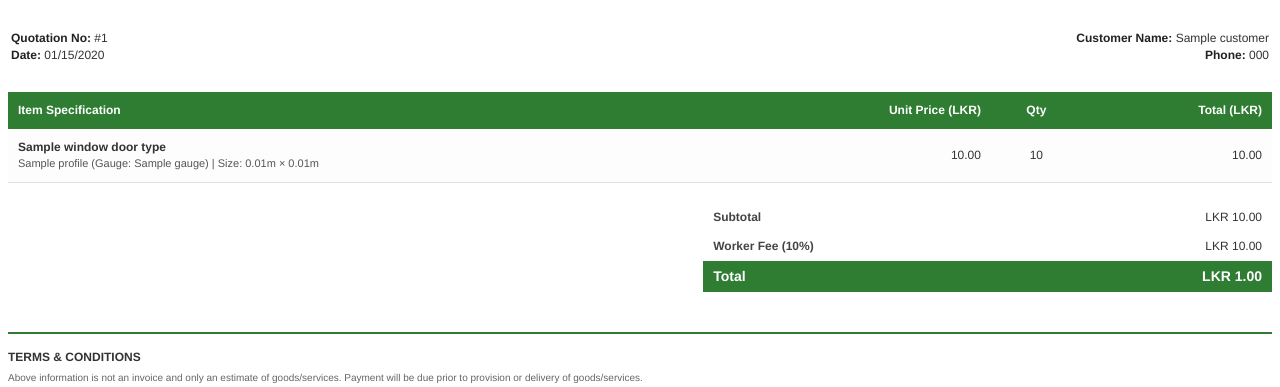
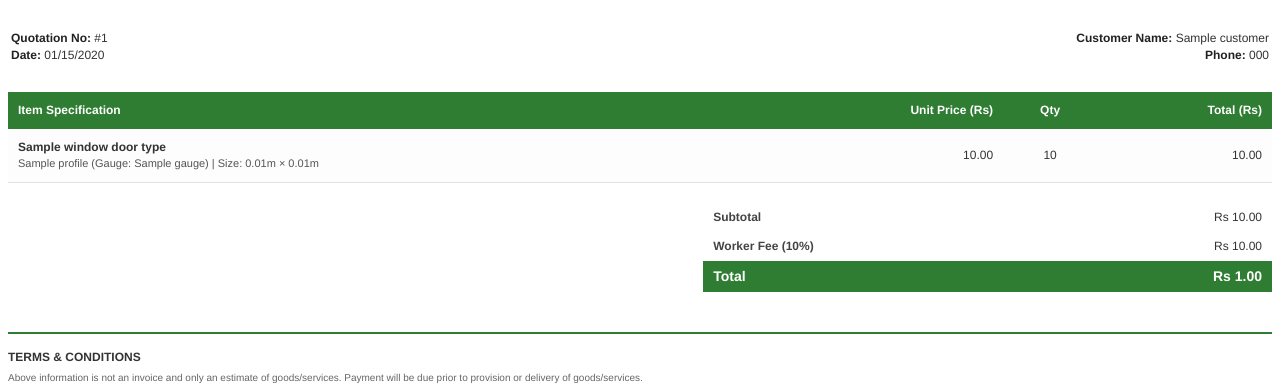
Before and after one commit to dilshanbalasooriya/quo-aluminum, a Python web app: template backend/templates/quotation.html in a window 1280 px wide. Shown: the part 138-525 px from the top of the page. Run offline with Jinja, Linux system fonts and the light colour scheme; the template is opened without the code that fills it: most values are stand-ins (such as "Sample title", 1, 10 or a date in 2020); grey boxes marked "Sample" are stand-in pictures.

```diff
--- a/backend/templates/quotation.html
+++ b/backend/templates/quotation.html
@@ -188,9 +188,9 @@
   <thead>
     <tr>
       <th>Item Specification</th>
-      <th class="right">Unit Price (LKR)</th>
+      <th class="right">Unit Price (Rs)</th>
       <th class="center">Qty</th>
-      <th class="right">Total (LKR)</th>
+      <th class="right">Total (Rs)</th>
     </tr>
   </thead>
   <tbody>
@@ -216,15 +216,15 @@
     <table class="summary-table">
       <tr>
         <td class="label">Subtotal</td>
-        <td class="amount">LKR {{ "{:,.2f}".format(quotation.subtotal) }}</td>
+        <td class="amount">Rs {{ "{:,.2f}".format(quotation.subtotal) }}</td>
       </tr>
       <tr>
         <td class="label">Worker Fee ({{ worker_fee_pct }}%)</td>
-        <td class="amount">LKR {{ "{:,.2f}".format(quotation.worker_fee) }}</td>
+        <td class="amount">Rs {{ "{:,.2f}".format(quotation.worker_fee) }}</td>
       </tr>
       <tr class="total-row">
         <td class="label">Total</td>
-        <td class="amount">LKR {{ "{:,.2f}".format(quotation.total_amount) }}</td>
+        <td class="amount">Rs {{ "{:,.2f}".format(quotation.total_amount) }}</td>
       </tr>
     </table>
     <div class="clear"></div>
```
Also changed, not shown: backend/routers/quotation.py (+10 -3 lines), backend/templates/template.html (+5 -5 lines).
